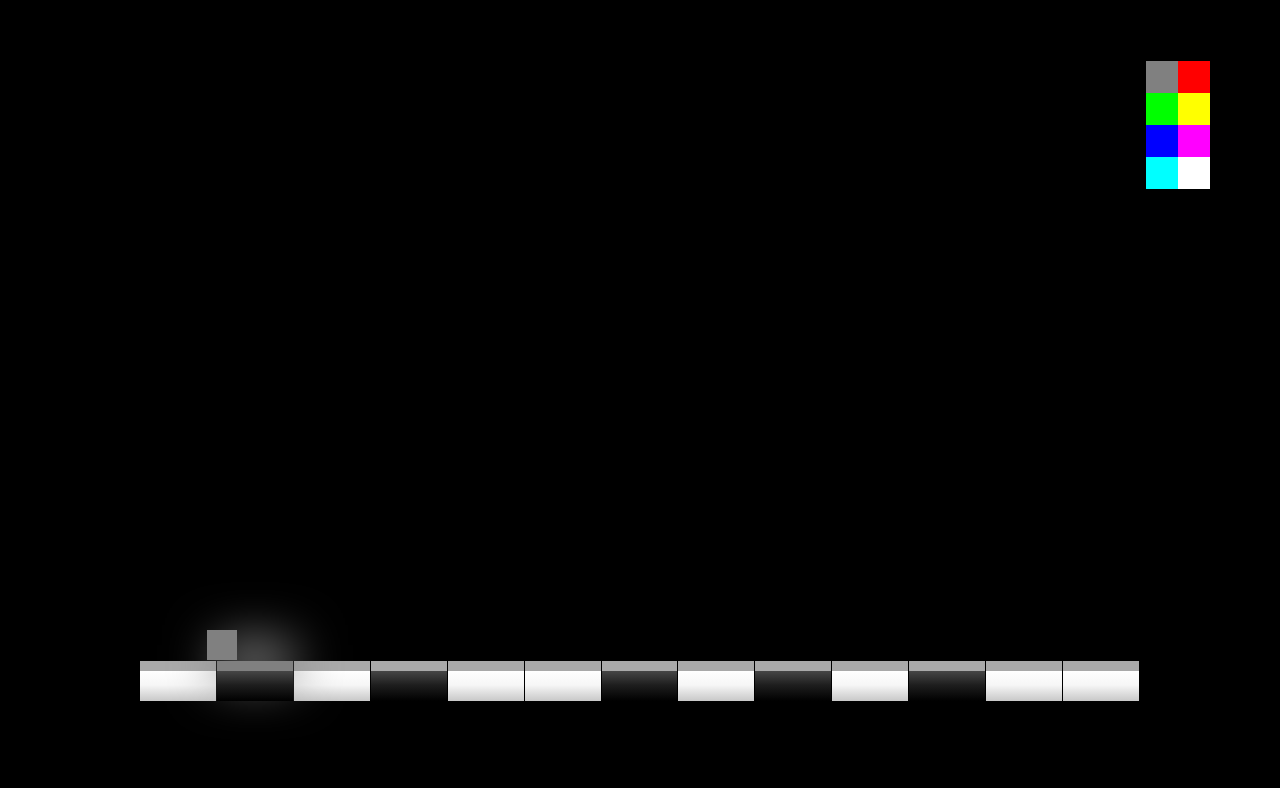
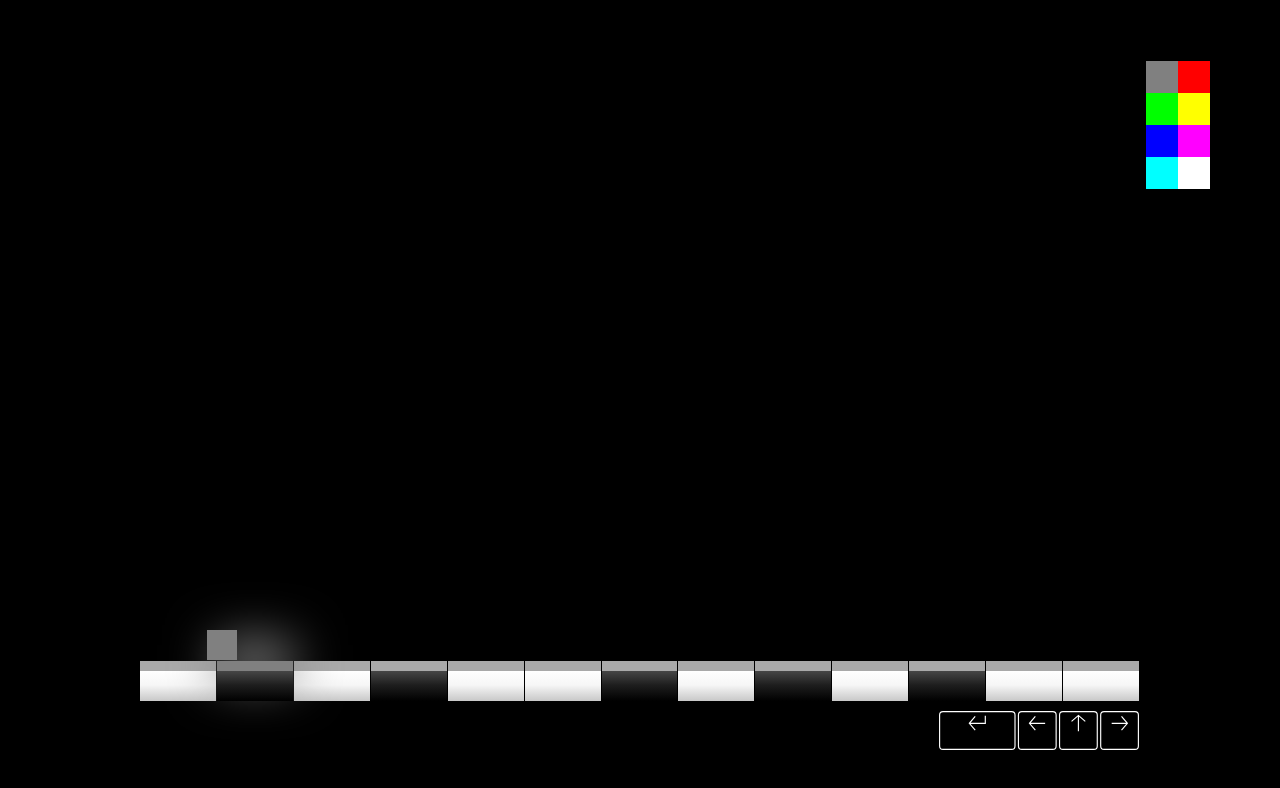
Before and after one commit to nickells/clavier-party, a website built with webpack: page dist/index.html in a window 1280 px wide. Built offline with nearby package versions, Linux system fonts and the light colour scheme; files whose address does not match are found by name.

Commit message:
make pretty

```diff
--- a/dist/index.html
+++ b/dist/index.html
@@ -10,6 +10,7 @@
       </div>
       <div id="color-grid">
       </div>
+      <img id="controls" src="./controls.svg"></img>
     </div>
     <script src="./index.js"></script>
   </body>
--- a/dist/style.css
+++ b/dist/style.css
@@ -4,11 +4,19 @@ body {
   background-color: black;
   justify-content: center;
 }
+#controls {
+  display: inline-block;
+  position: absolute;
+  bottom: -90px;
+  right: 1px;
+  width: 200px;
+}
+
 #chatbar {
   display: inline-block;
   position: absolute;
   bottom: -80px;
-  left: 10px;
+  /*left: 10px;*/
   opacity: 0;
   transform: translateY(10px);
   transition: transform 200ms, opacity 200ms;
```
Also changed, not shown: dist/controls.svg (added).
